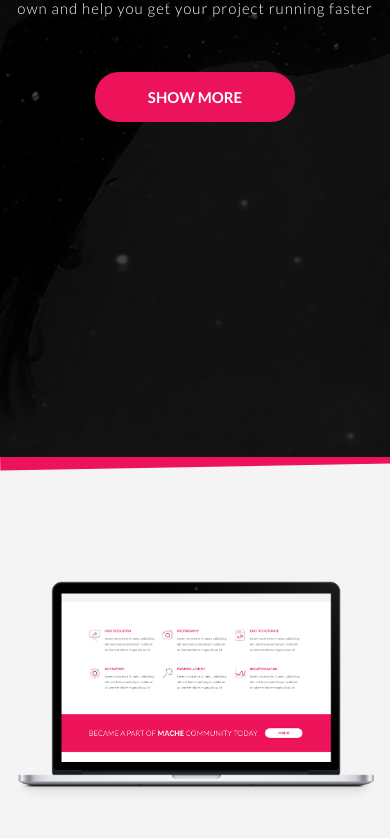
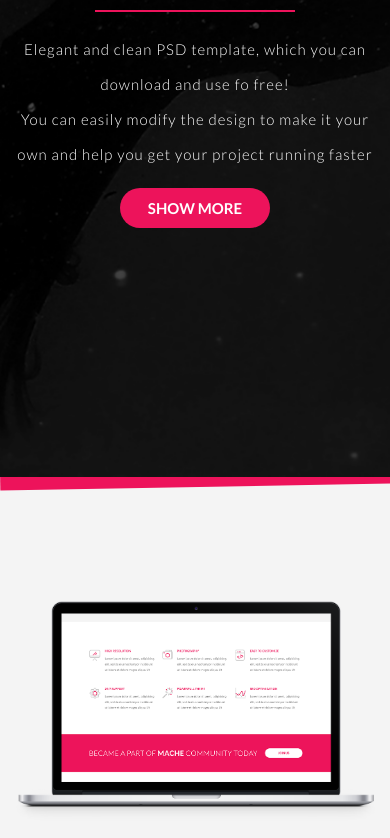
Before and after one commit to Karoootka/mache-project, a website: page index.html in a window 390 px wide. Shown: the part 387-1225 px from the top of the page. Drawn offline with nearby package versions, Linux system fonts and the light colour scheme.

Commit message:
Fix jumbotron centering

```diff
--- a/index.html
+++ b/index.html
@@ -37,7 +37,7 @@
         </div>
       </div>
     </nav>
-  <div class="container">
+  <div class="container jumbotron-container">
     <div class="jumbotron-custom">
       <h1><span>Mache</span> free psd template</h1>
       <div class="line"></div>
--- a/sass/style.scss
+++ b/sass/style.scss
@@ -116,6 +116,11 @@ header {
 
 /* JUMBOTRON */
 
+.jumbotron-container {
+  height: calc(100vh - 60px);
+  display: flex;
+  justify-content: center;
+  align-items: center;
   .jumbotron-custom {
     text-align: center;
     padding-top: 12%;
@@ -142,6 +147,8 @@ header {
       }
     }
   }
+}
+
 
 /* ABOUT */
 
@@ -699,12 +706,26 @@ header {
 
 @media (max-width: 811px) {
 
+  .jumbotron-container {
     .jumbotron-custom {
-    padding-top: 15%;
+      h1 {
+        font-size: 27px;
+      }
+      p {
+        font-size: 15px;
+      }
       button.oval-button {
-      margin-top: 30px;
+        width: 150px;
+        height: 40px;
+        margin-top: 0;
+      }
+      .line {
+        margin: 20px auto;
       }
     }
+  }
+
+
   .quotes {
     p {
       font-size: 18px;
@@ -733,15 +754,6 @@ header {
     padding-bottom: 1rem;
   }
 
-  .jumbotron-custom {
-    // padding-bottom: 40px;
-    h1 {
-      font-size: 27px;
-    }
-    p {
-      font-size: 15px;
-    }
-  }
 
   .about {
     .frame {
```
Also changed, not shown: css/style.css. Lines whose indentation alone changed are shown as unchanged.
